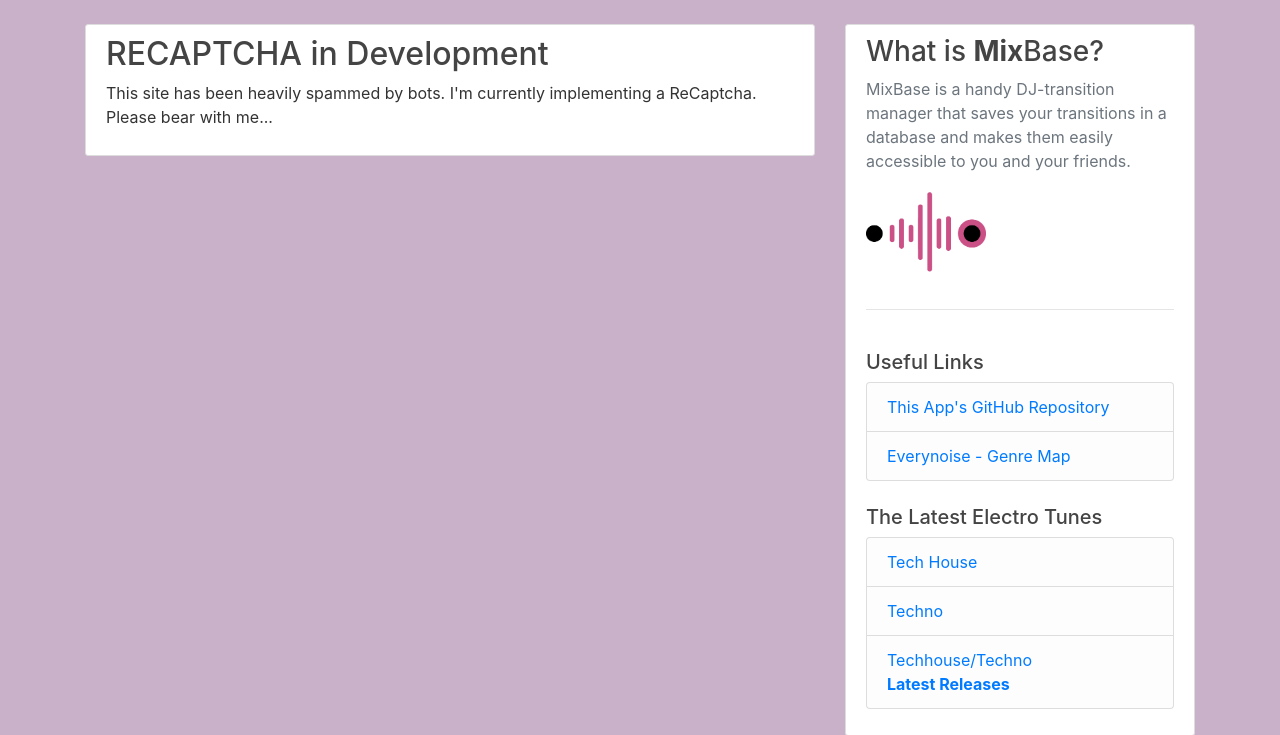
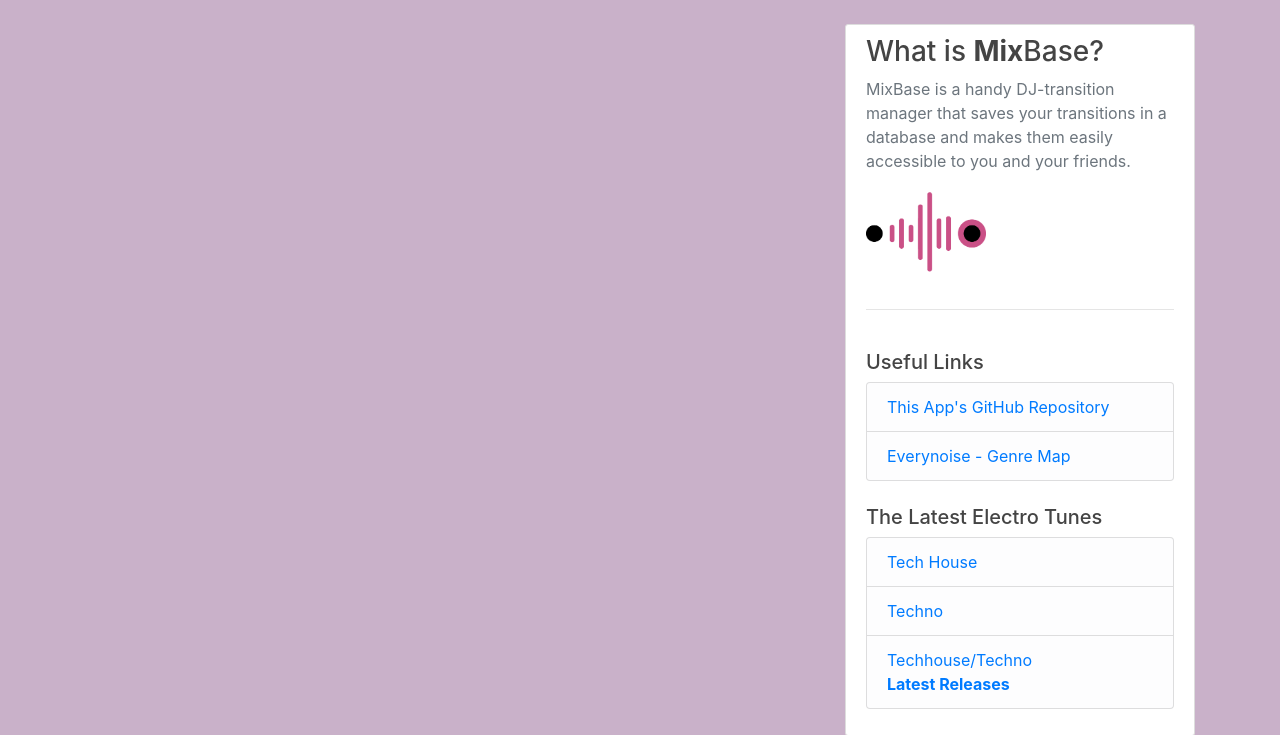
Before and after one commit to LSanten/mixbase_live, a Python web app: template webapp/templates/transitions.html in a window 1280 px wide. Shown: the part 56-791 px from the top of the page. Run offline with Jinja, Linux system fonts and the light colour scheme; the template is opened without the code that fills it, so the values that code supplies are empty; some libraries are stand-ins or nearby versions.

Commit message:
update transitions to normal

```diff
--- a/webapp/templates/transitions.html
+++ b/webapp/templates/transitions.html
@@ -1,11 +1,5 @@
 {% extends "layout.html" %}
 {% block content %}
-<article class="media content-section">
-  <div class="media-body">
-    <h2>RECAPTCHA in Development</h2>
-    <p>This site has been heavily spammed by bots. I'm currently implementing a ReCaptcha. Please bear with me...</p>
-  </div>
-</article>
 {% for pair in pairs %}
 <article class="media content-section">
 <div class="media-body">
```
